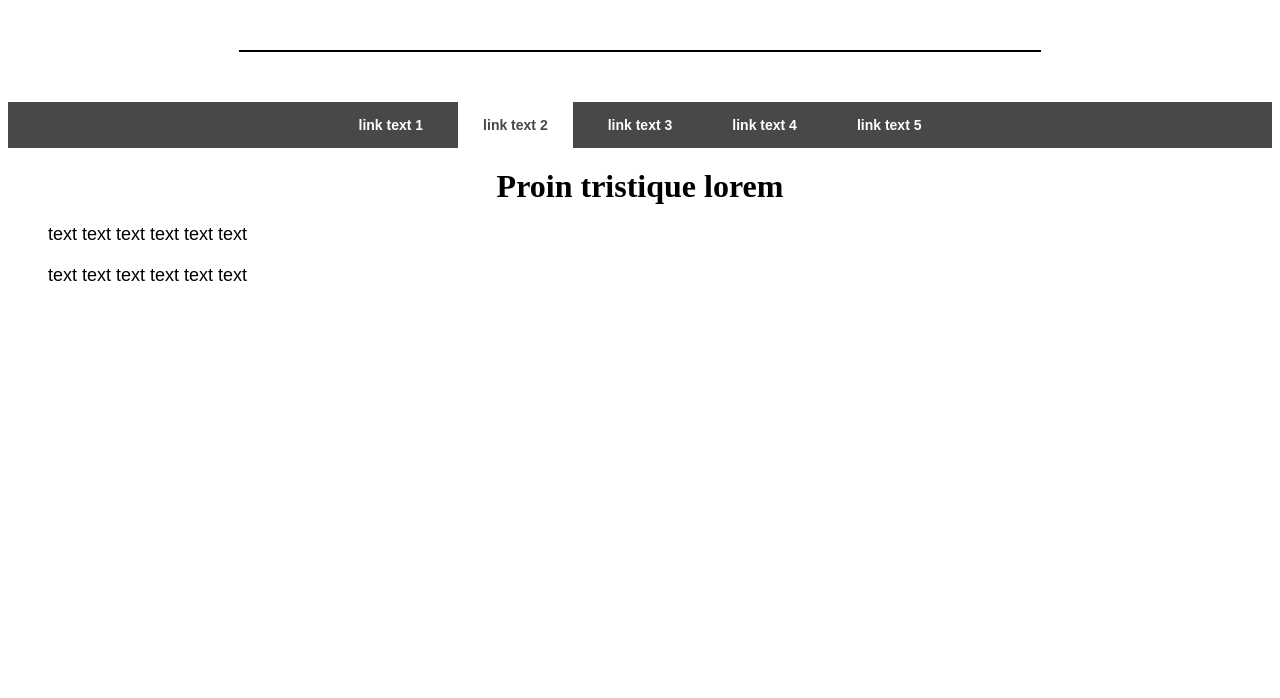
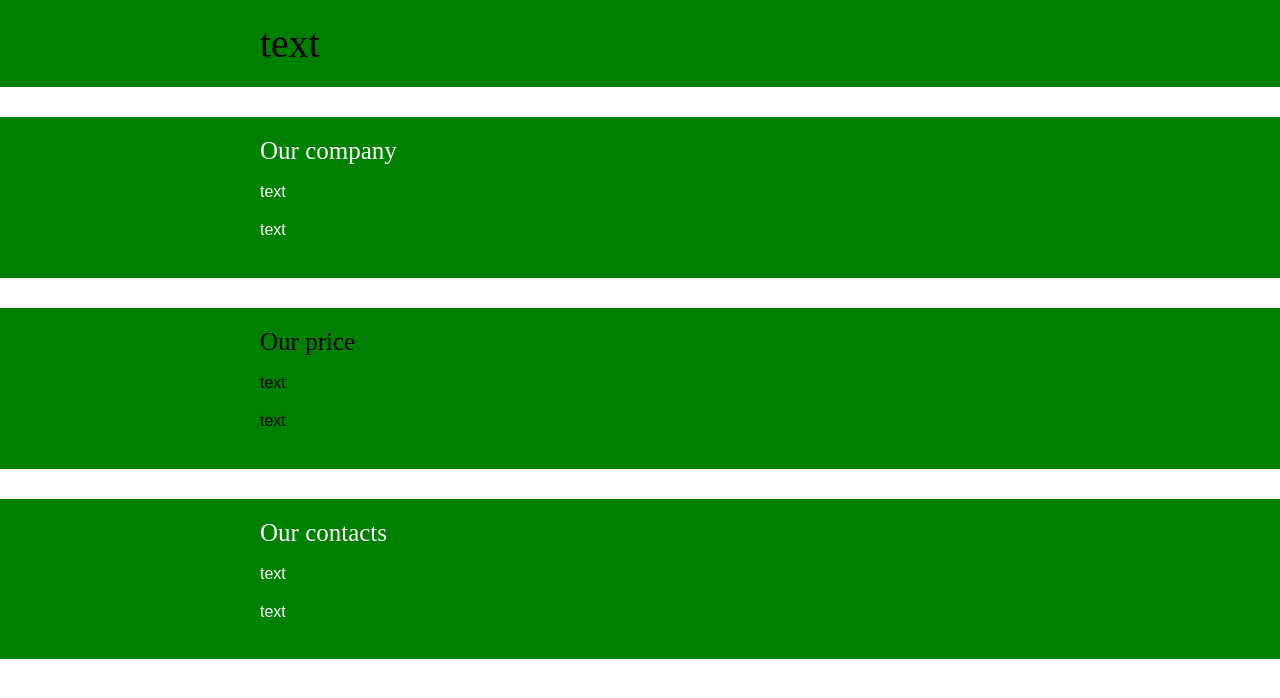
Before and after one commit to KerArSis/CSSExercises, a plain HTML site: page index.html in a window 1280 px wide. Drawn offline with Linux system fonts and the light colour scheme.

Commit message:
task_110

```diff
--- a/index.html
+++ b/index.html
@@ -8,22 +8,42 @@
     <link rel="stylesheet" type="text/css" href="style.css" />
 </head>
 <body>
-    <div id="wrapper"></div>
-        <div id="menu">
-            <a href="#">link text 1</a>
-            <a href="#" class="active">link text 2</a>
-            <a href="#">link text 3</a>
-            <a href="#">link text 4</a>
-            <a href="#">link text 5</a>
+    <div class="wrapper">
+        <div class="center">
+            <h1>text</h1>
         </div>
-        <div id="content">
-            <h1>Proin tristique lorem</h1>
+    </div>
+    <div class="wrapper line">
+        <div class="center">
+            <h2>Our company</h2>
             <p>
-                text text text text text text
+                text
             </p>
             <p>
-                text text text text text text
+                text
             </p>
         </div>
     </div>
-    </body>
+    <div class="wrapper">
+        <div class="center">
+            <h2>Our price</h2>
+            <p>
+                text
+            </p>
+            <p>
+                text
+            </p>
+        </div>
+    </div>
+    <div class="wrapper line">
+        <div class="center">
+            <h2>Our contacts</h2>
+            <p>
+                text
+            </p>
+            <p>
+                text
+            </p>
+        </div>
+    </div>
+</body>
--- a/style.css
+++ b/style.css
@@ -1,38 +1,46 @@
-#wrapper {
-	width: 800px;
-	margin: 50px auto;
-	border: 1px solid black;
+* {
+    box-sizing: border-box;
 }
 
-#menu {
-	display: flex;
-	justify-content: center;
-	margin-bottom: 20px;
-	background-color: #484848;
-}
-#menu a {
-	margin: 0 5px;
-	padding: 15px 25px;
-	text-decoration: none;
-	color: #fff;
-	font: bold 14px Arial;
-}
-#menu a:hover, #menu a.active {
-	color: #484848;
-	background-color: #fff;
+body {
+    margin: 0;
 }
 
-#content {
-	padding: 0 30px 20px;
+.wrapper {
+	background-color: green;
+    margin-bottom: 30px;
 }
-#content h1 {
-	text-align: center;
-	margin-top: 0;
-	margin-bottom: 10px;
+
+.wrapper.line {
+
+    color: white;
 }
-#content p {
-	padding: 0 10px;
-	margin-bottom: 5px;
-	font: 18px/1.3 Arial;
-	text-align: justify;
+
+.center1 {
+    width: 3600px;
+    padding-left: 400px;
+    margin: 0 auto;
+    color:white;
 }
+
+.center {
+	background-color: green;
+    width: 800px;
+    padding: 20px;
+    margin: 0 auto;
+}
+
+.wrapper h1 {
+    margin: 0;
+    font: 40px "Times New Roman";
+}
+
+.wrapper h2 {
+    margin: 0;
+    font: 25px "Times New Roman";
+}
+
+.wrapper p {
+    font: 16px/1.4 Arial;
+    text-align: justify;
+}
```
